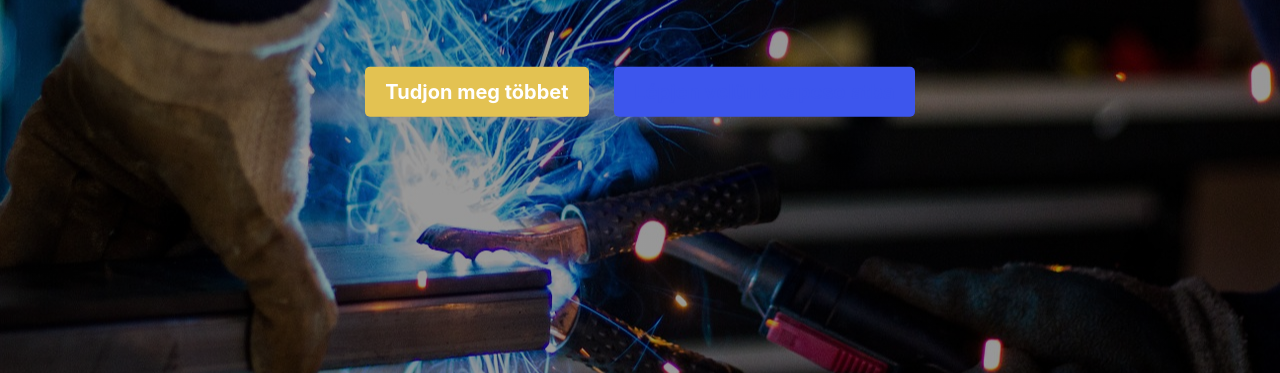
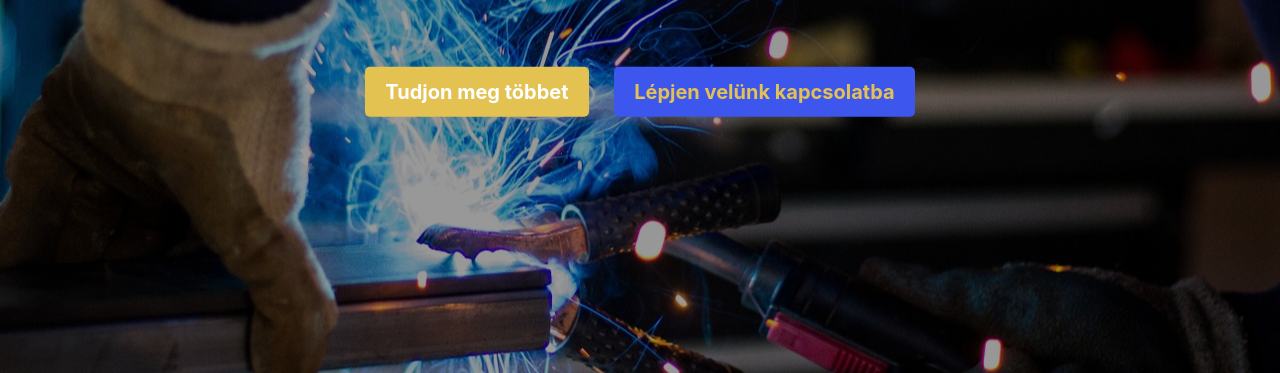
Before and after one commit to MrHunGeo/weldsoft, a plain HTML site: page index.html in a window 1280 px wide. In both pictures the pointer is over the link "Lépjen velünk kapcsolatba". Shown: the part 427-800 px from the top of the page. Drawn offline with nearby package versions, Linux system fonts and the light colour scheme; a script that the page names is missing.

Commit message:
Update style.css

```diff
--- a/resources/css/style.css
+++ b/resources/css/style.css
@@ -76,6 +76,10 @@ h2:after {
 
 .btns:hover {
     color: #3d56ed;
+}
+
+.btns.light:hover {
+    color: #e3c252;
 }
 
 .btns.dark:hover {
```
